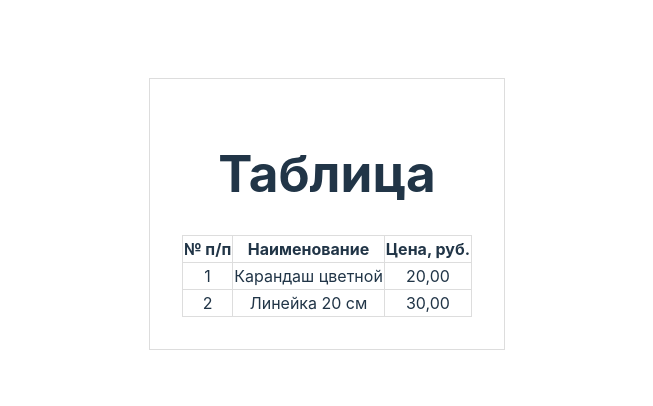
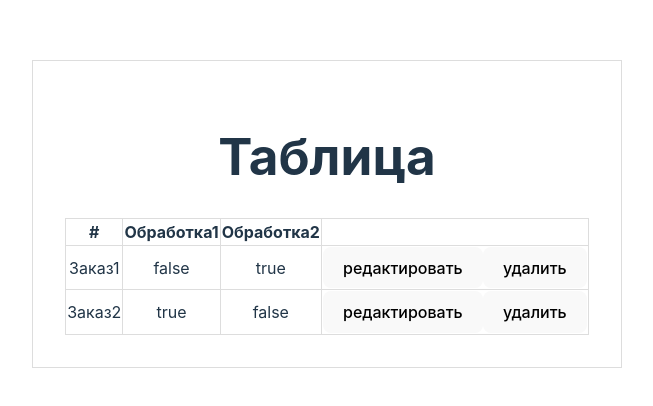
Before and after one commit to Venzelland/testovoe_for_lida_selfmade, a React (Vite) app: page / in a window 1280 px wide. Shown: the part 186-592 px from the top of the page, without its empty margins (313-966 px from the left). Built offline with nearby package versions, Linux system fonts and the light colour scheme.

Commit message:
add initialRow

```diff
--- a/src/App.tsx
+++ b/src/App.tsx
@@ -1,6 +1,18 @@
 import './App.css'
+import {useState} from "react";
+
+type TableRowType = {
+    id: number
+    cells: boolean[]
+}
+
+const initialRows: TableRowType[] = [
+    {id: 0, cells: [false, true]},
+    {id: 1, cells: [true, false]}
+]
 
 function App() {
+    const [rows, setRows] = useState<TableRowType[]>(initialRows)
 
     return (
         <div>
@@ -10,26 +22,28 @@ function App() {
                 </colgroup>
                 <thead>
                 <tr>
-                    <th>№ п/п</th>
-                    <th>Наименование</th>
-                    <th>Цена, руб.</th>
+                    <th>#</th>
+                    <th>Обработка1</th>
+                    <th>Обработка2</th>
                 </tr>
                 </thead>
                 <tbody>
-                <tr>
-                    <td>1</td>
-                    <td>Карандаш цветной</td>
-                    <td>20,00</td>
-                </tr>
-                <tr>
-                    <td>2</td>
-                    <td>Линейка 20 см</td>
-                    <td>30,00</td>
-                </tr>
+                {rows.map((row: TableRowType) => (
+                    <tr key={row.id}>
+                        <td>Заказ{row.id + 1}</td>
+                        {row.cells.map((cell, index) => (
+                                <td key={index}>{cell.toString()}</td>
+                            ))}
+                        <td>
+                            <button>редактировать</button>
+                            <button>удалить</button>
+                        </td>
+                    </tr>
+                ))}
                 </tbody>
-            </table>
-        </div>
-    )
-}
+                    </table>
+                    </div>
+                    )
+                }
 
 export default App
```
